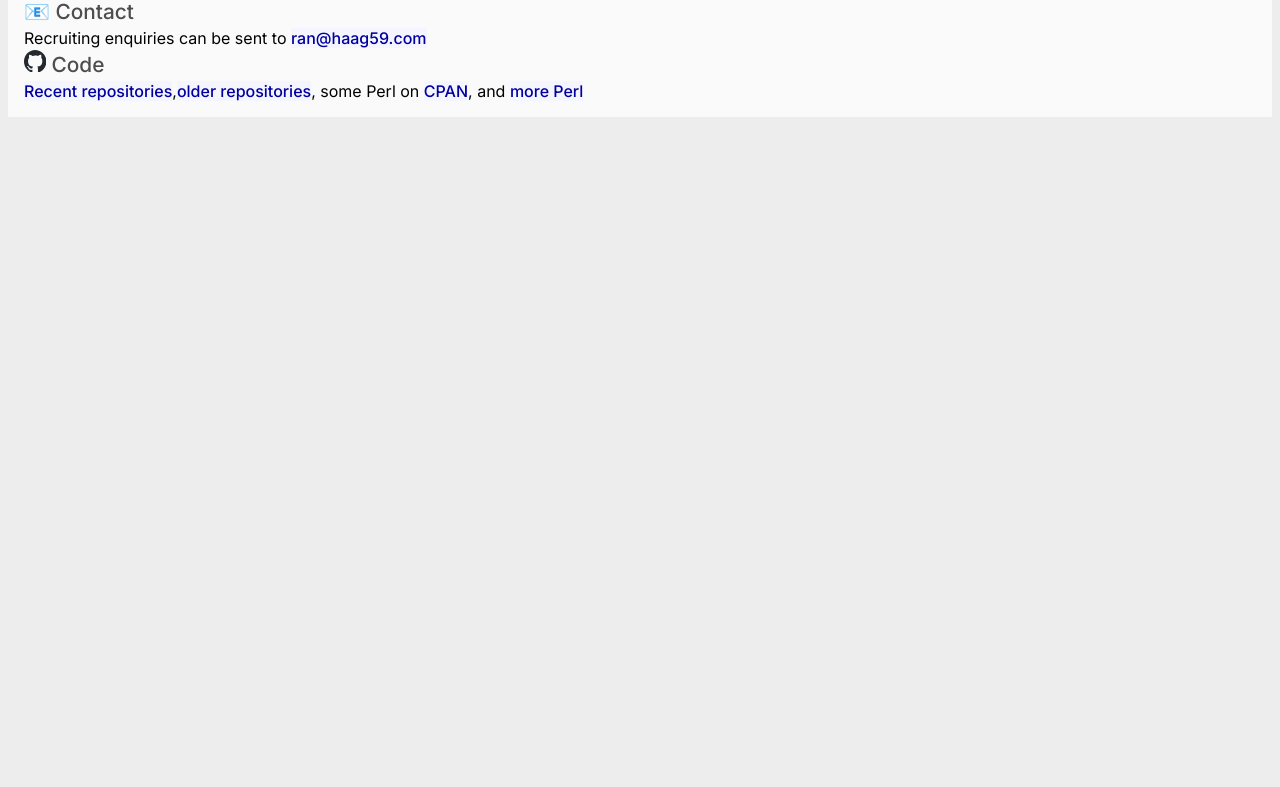
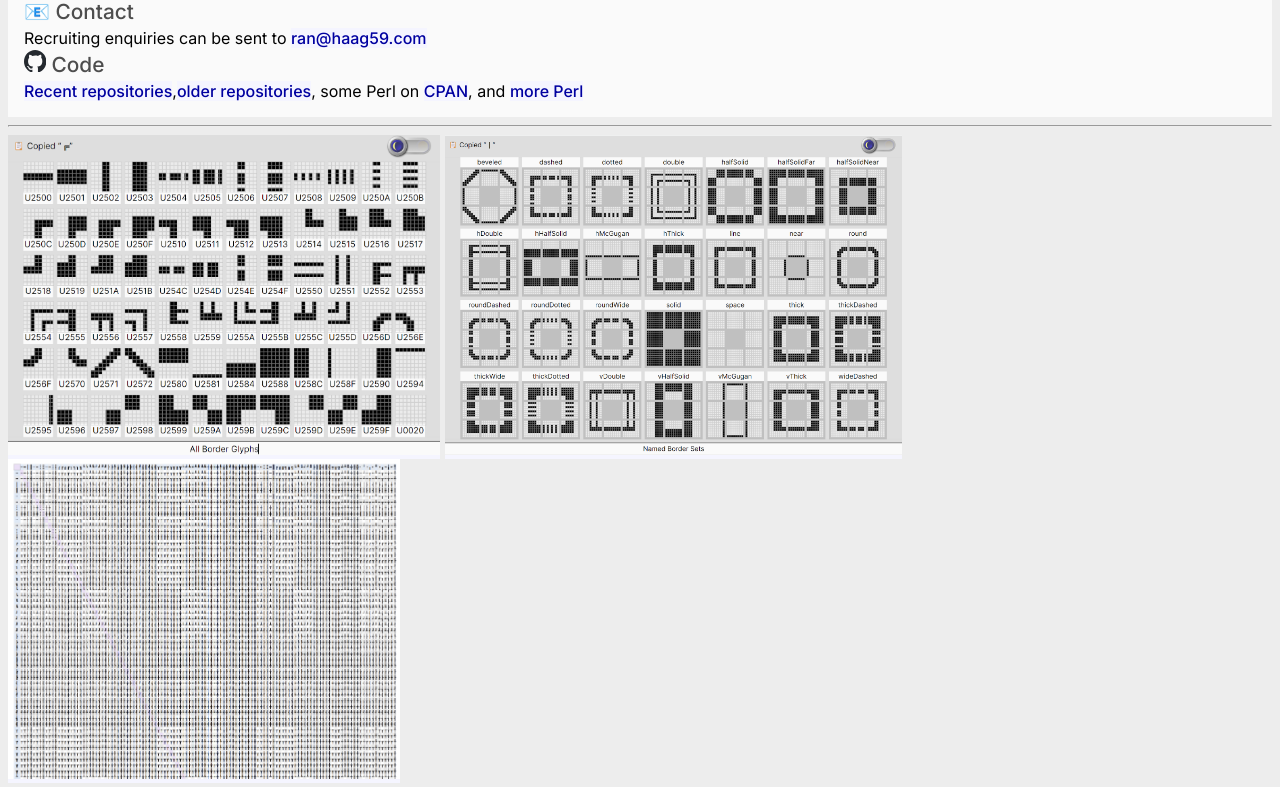
Before and after one commit to middle-ages/middle-ages.github.io, a plain HTML site: page index.html in a window 1280 px wide. Shown: the part 390-1177 px from the top of the page. Before the commit the page ends 800 px from the top, so only its background shows below. Drawn offline with Linux system fonts and the light colour scheme.

Commit message:
Added gallery

```diff
--- a/index.html
+++ b/index.html
@@ -106,6 +106,10 @@
         color: hsl(1 0% 30%);
         padding-right: 0.25ch;
       }
+
+      .gallery {
+        height: 320px;
+      }
     </style>
   </head>
 
@@ -182,6 +186,13 @@
           and&nbsp;<a title="More Perl" href="https://metacpan.org/pod/Aspect#AUTHORS">more Perl</a>
         </div>
       </div>
+      <hr/>
+      <div>
+        <a title="All border glyphs" href="https://middle-ages.github.io/haag59/site/border-glyphs.html"><img title="All border glyphs" src="images/border-glyphs.png" class="gallery"></a>
+        <a  title="All named borders sets" href="https://middle-ages.github.io/haag59/site/named-border-sets.html"><img title="All named border sets" src="images/named-border-sets.png" class="gallery"></a>
+        <a  title="Dense stack table" href="images/stack-table-dense.pdf"><img title="Dense stack table" src="images/stack-table-dense.png" class="gallery"></a>
+      </div>
+
     </div>
   </body>
 </html>
```
Also changed, not shown: images/border-glyphs.png (added), images/named-border-sets.png (added), images/stack-table-dense.png (added), 1 other file.
